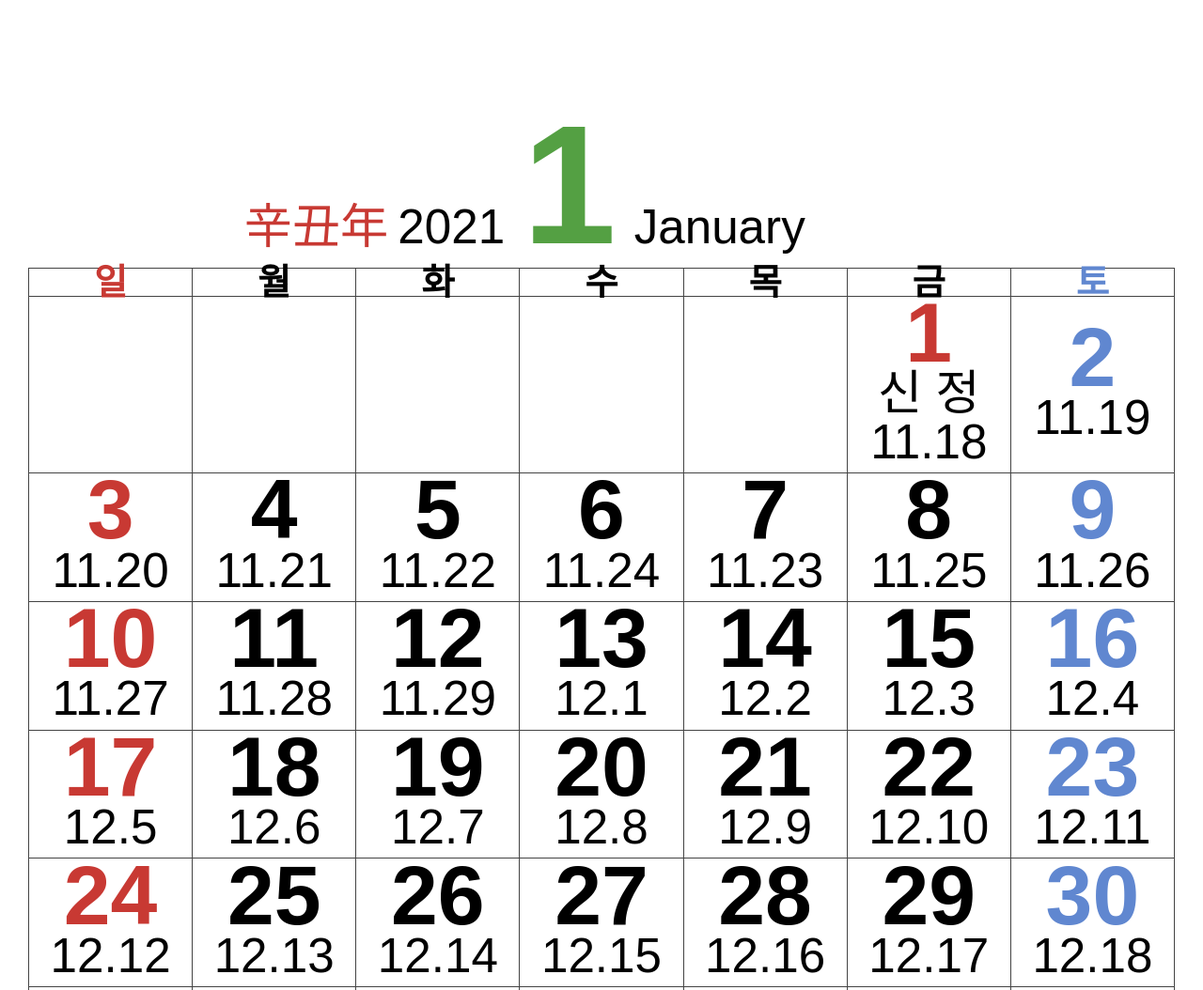
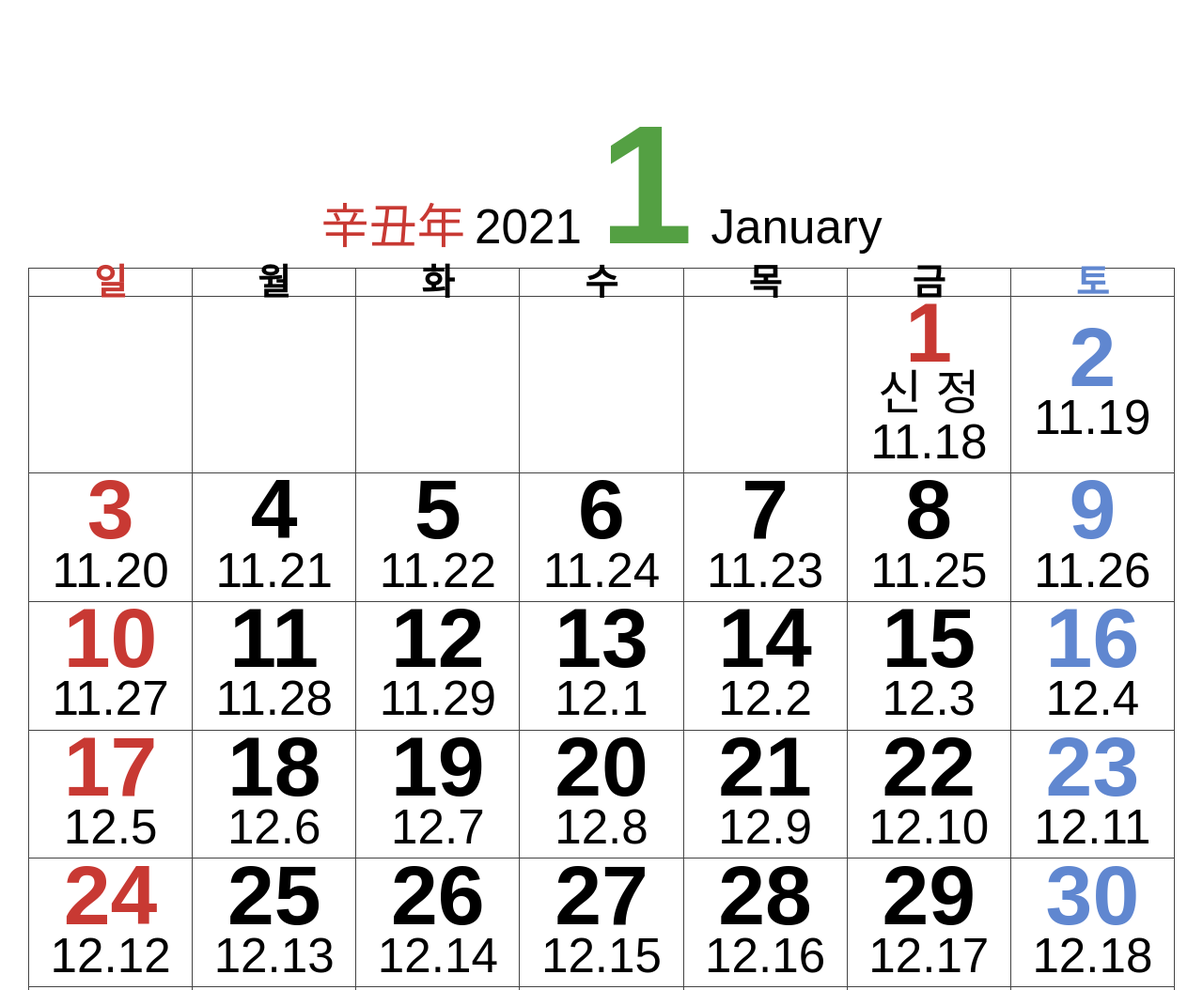
Before and after one commit to LunarCalendar/LunarCalendar.github.io, a plain HTML site: page index.html in a window 1280 px wide. Shown: the top 1054 px of the page at 94% size. Drawn offline with Linux system fonts and the light colour scheme.

Commit message:
왼쪽으로 쏠려서 오른쪽에 투명으로 추가해놨던 텍스트 제거

```diff
--- a/index.html
+++ b/index.html
@@ -45,11 +45,6 @@
                 font-size: 4vw;
                 color:rgb(200,57,51);
                 margin-right: 0.5vw;
-            }
-            .chineseYearAfter {
-                font-size: 4vw;
-                color:white;
-                margin-left: 0.5vw;
             }
             .year {
                 font-size: 4vw;
@@ -106,7 +101,6 @@
                     <span class="year">2021</span>
                     <span class="month">1</span>
                     <span class="year">January</span>
-                    <span class="chineseYearAfter">辛丑年</span>
                 </div>
                 <span class="after">&gt;</span>
             </div>
```
